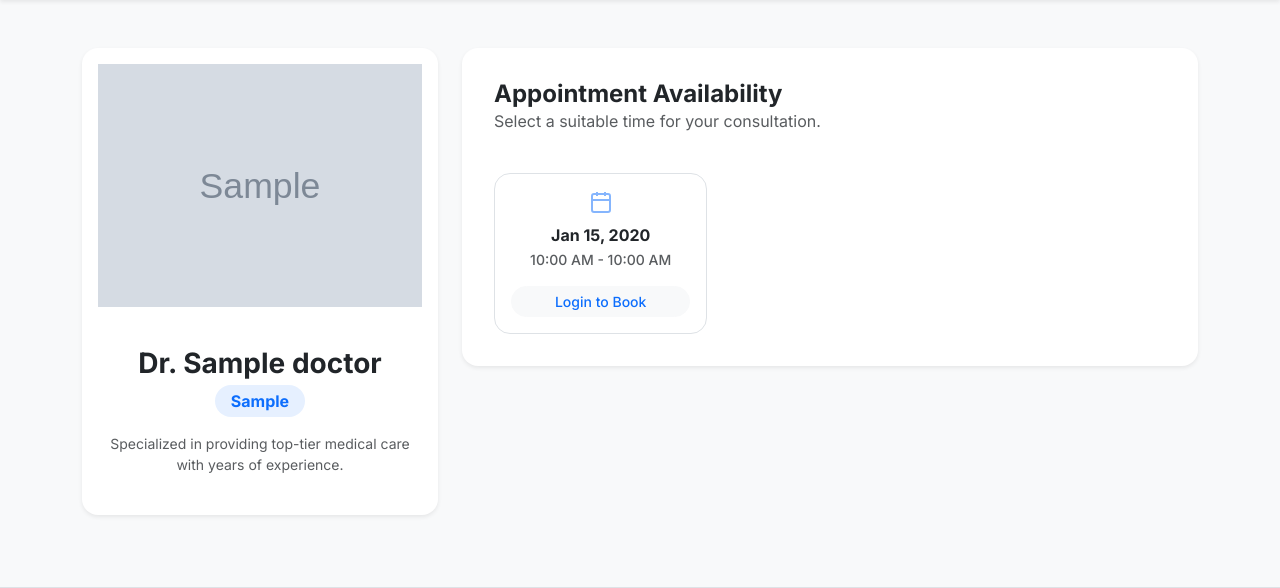
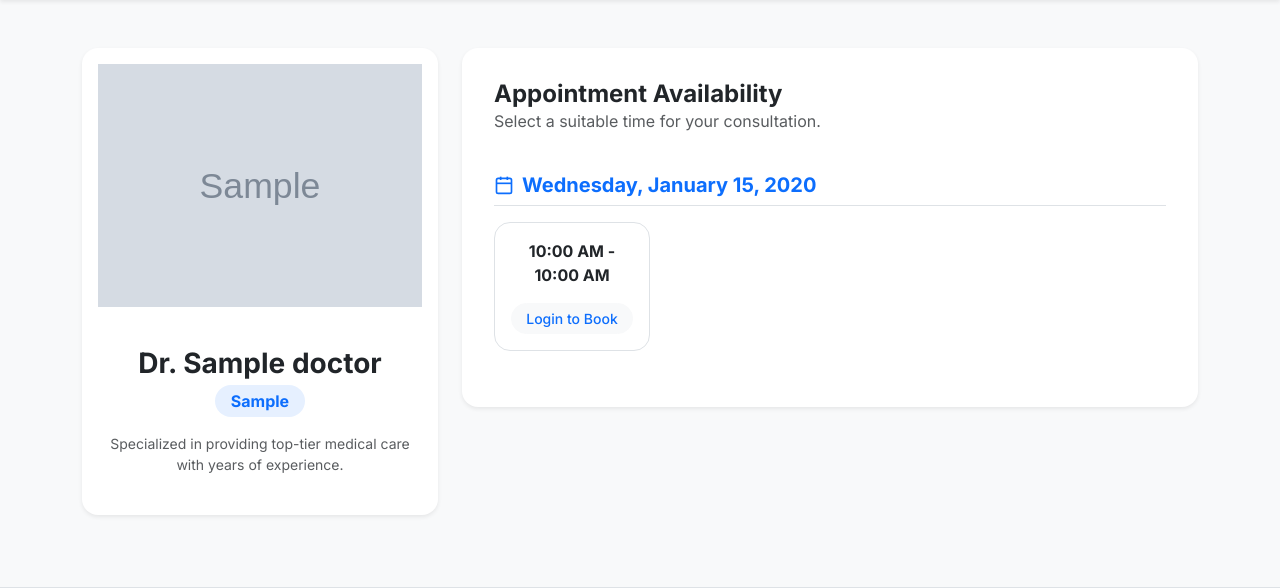
Before and after one commit to harinath408962/hospital_appoinment, a Django app: template templates/doctor_detail.html in a window 1280 px wide. Shown: the part 78-666 px from the top of the page. Run offline with Django 5.2, Linux system fonts and the light colour scheme; tables that the repository leaves empty hold one stand-in row (values such as "Sample post"); the template is opened without the code that fills it: values that come from a table or form of the project are taken from there, most other values are stand-ins (such as "Sample title", 1, 10 or a date in 2020); grey boxes marked "Sample" are stand-in pictures.

Commit message:
Group slots by date for a clearer schedule UI

```diff
--- a/templates/doctor_detail.html
+++ b/templates/doctor_detail.html
@@ -29,16 +29,19 @@
             </div>
             <div class="card-body p-4">
                 {% if slots %}
+                    {% regroup slots by date as slots_by_date %}
+                    {% for date_group in slots_by_date %}
+                        <div class="mb-4">
+                            <h5 class="fw-bold mb-3 d-flex align-items-center text-primary border-bottom pb-2">
+                                <svg width="20" height="20" viewBox="0 0 24 24" fill="none" stroke="currentColor" stroke-width="2" class="me-2"><rect x="3" y="4" width="18" height="18" rx="2" ry="2"></rect><line x1="16" y1="2" x2="16" y2="6"></line><line x1="8" y1="2" x2="8" y2="6"></line><line x1="3" y1="10" x2="21" y2="10"></line></svg>
+                                {{ date_group.grouper|date:"l, F j, Y" }}
+                            </h5>
                             <div class="row g-3">
-                    {% for slot in slots %}
-                        <div class="col-md-6 col-xl-4">
+                            {% for slot in date_group.list %}
+                                <div class="col-sm-6 col-md-4 col-xl-3">
                                     <div class="card h-100 border rounded-4 position-relative slot-card hover-shadow transition-all border-opacity-50">
                                         <div class="card-body text-center p-3">
-                                    <div class="mb-2 opacity-50 text-primary">
-                                        <svg width="24" height="24" viewBox="0 0 24 24" fill="none" stroke="currentColor" stroke-width="2" class="mb-1"><rect x="3" y="4" width="18" height="18" rx="2" ry="2"></rect><line x1="16" y1="2" x2="16" y2="6"></line><line x1="8" y1="2" x2="8" y2="6"></line><line x1="3" y1="10" x2="21" y2="10"></line></svg>
-                                    </div>
-                                    <h6 class="fw-bold mb-1">{{ slot.date|date:"M j, Y" }}</h6>
-                                    <p class="text-muted small fw-medium mb-3">{{ slot.start_time|time:"g:i A" }} - {{ slot.end_time|time:"g:i A" }}</p>
+                                            <p class="text-dark fw-bold mb-3 fs-6">{{ slot.start_time|time:"g:i A" }} - {{ slot.end_time|time:"g:i A" }}</p>
 
                                             {% if slot.is_booked %}
                                                 <button type="button" class="btn btn-danger btn-sm rounded-pill w-100 fw-bold border-2 opacity-75" disabled>Booked</button>
@@ -55,6 +58,8 @@
                                 </div>
                             {% endfor %}
                             </div>
+                        </div>
+                    {% endfor %}
                 {% else %}
                     <div class="text-center py-5 bg-light rounded-4">
                         <div class="display-3 text-muted opacity-25 mb-3">📅</div>
```
Lines whose indentation alone changed are shown as unchanged.
